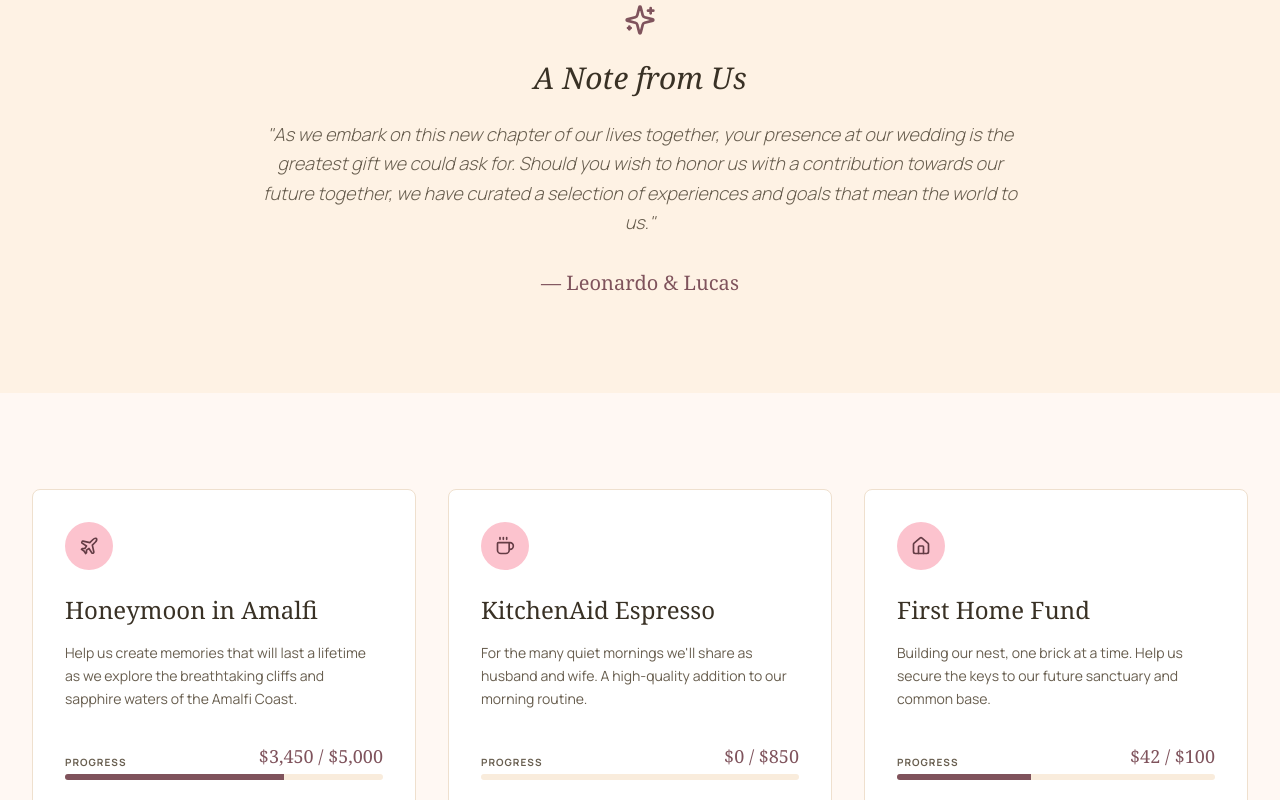
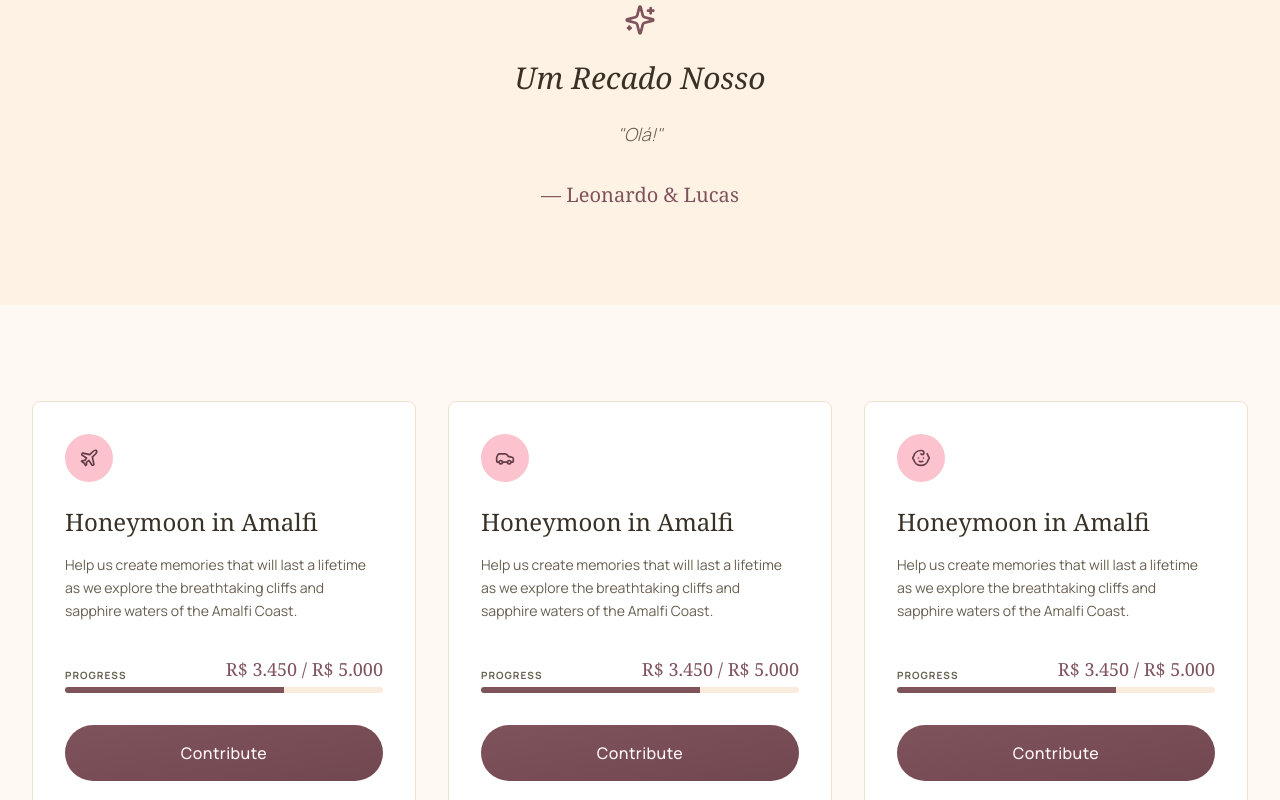
Before and after one commit to zuinl/wedding-little-cow, a Vue app: page / in a window 1280 px wide. Shown: the part 700-1500 px from the top of the page. Built offline with nearby package versions, Linux system fonts and the light colour scheme.

Commit message:
feat: reutilização de tipagens para props

```diff
--- a/src/components/CabecalhoEvento.vue
+++ b/src/components/CabecalhoEvento.vue
@@ -1,19 +1,30 @@
-<script setup>
-    defineProps({
-        nomeNoivo1: String,
-        nomeNoivo2: String,
-        dataEvento: Date,
-        localEvento: String
-    })
+<script setup lang="ts">
+import { type Evento } from "@/types/evento";
+import { formatarData } from "@/utils/formatarData";
+
+defineProps<
+  Pick<
+    Evento,
+    "dataEvento" | "horaEvento" | "nomeNoivo1" | "nomeNoivo2" | "localEvento"
+  >
+>();
 </script>
 
 <template>
   <section class="px-8 py-16 md:py-32 max-w-7xl mx-auto text-center">
-        <h1 class="text-6xl md:text-9xl font-serif text-[#393125] tracking-tight mb-8">{{ nomeNoivo1 }} & {{ nomeNoivo2 }}</h1>
-        <div class="flex flex-col md:row gap-8 justify-center items-center text-[#685e4f]">
+    <h1
+      class="text-6xl md:text-9xl font-serif text-[#393125] tracking-tight mb-8"
+    >
+      {{ nomeNoivo1 }} & {{ nomeNoivo2 }}
+    </h1>
+    <div
+      class="flex flex-col md:row gap-8 justify-center items-center text-[#685e4f]"
+    >
       <div class="flex items-center gap-3">
         <Calendar :size="24" class="text-[#7f535c]" />
-                <span class="font-serif italic text-2xl">{{ dataEvento.toLocaleDateString('pt-BR', {'dateStyle': 'full'}) }}</span>
+        <span class="font-serif italic text-2xl">{{
+          formatarData(dataEvento)
+        }}</span>
       </div>
       <div class="flex items-center gap-3">
         <MapPin :size="24" class="text-[#7f535c]" />
--- a/src/components/ObjetivoPublico.vue
+++ b/src/components/ObjetivoPublico.vue
@@ -1,29 +1,14 @@
 <script setup lang="ts">
 import { ref } from 'vue'
 import ModalContribuicao from './ModalContribuicao.vue'
+import { type Objetivo } from '@/types/objetivo'
+import { ICONES } from '@/constants/icones';
+import { formatarMoeda } from '@/utils/formatarMoeda';
+import { calcularLarguraProgresso } from '@/utils/calcularLarguraProgresso';
 
-defineProps<{
-    id: number,
-    titulo: string,
-    descricao: string,
-    icone: Object,
-    objetivo: number,
-    atual: number,
-}>()
+defineProps<Objetivo>()
 
 const isModalOpen = ref(false)
-
-const formatarMoeda = (valor: number) => {
-  return new Intl.NumberFormat('en-US', {
-    style: 'currency',
-    currency: 'USD',
-    maximumFractionDigits: 0
-  }).format(valor);
-};
-
-const obterLarguraProgresso = (item: any) => {
-  return `${(item.atual / item.objetivo) * 100}%`;
-};
 
 const abrirModal = () => {
   isModalOpen.value = true
@@ -32,12 +17,13 @@ const abrirModal = () => {
 const fecharModal = () => {
   isModalOpen.value = false
 }
+
 </script>
 
 <template>
     <div class="bg-white rounded-lg p-8 flex flex-col h-full border border-[#efe0ce] hover:bg-[#efe0ce]/10 transition-colors duration-500">
         <div class="w-12 h-12 rounded-full bg-[#fcc3ce] flex items-center justify-center text-[#643c45] mb-6">
-            <component :is="icone" :size="20" />
+            <component :is="ICONES[icone]" :size="20" />
         </div>
 
         <h4 class="text-2xl font-serif mb-4">{{ titulo }}</h4>
@@ -49,13 +35,13 @@ const fecharModal = () => {
                     Progress
                 </span>
                 <span class="font-serif text-lg text-[#7f535c]">
-                    {{ formatarMoeda(atual) }} / {{ formatarMoeda(objetivo) }}
+                    {{ formatarMoeda(atual) }} / {{ formatarMoeda(meta) }}
                 </span>
             </div>
 
             <div class="h-1.5 w-full bg-[#f9ecdc] rounded-full overflow-hidden">
                 <div class="h-full bg-[#7f535c] transition-all duration-1000 ease-out"
-                    :style="{ width: obterLarguraProgresso({ atual, objetivo }) }">
+                    :style="{ width: calcularLarguraProgresso(atual, meta) }">
                 </div>
             </div>
 
--- a/src/components/Rodape.vue
+++ b/src/components/Rodape.vue
@@ -1,9 +1,8 @@
 <script setup lang="ts">
+import type { Evento } from '@/types/evento';
 
-defineProps({
-    nomeNoivo1: String,
-    nomeNoivo2: String,
-})
+
+defineProps<Pick<Evento, 'nomeNoivo1' | 'nomeNoivo2'>>()
 </script>
 
 <template>
--- a/src/components/SaudacaoEvento.vue
+++ b/src/components/SaudacaoEvento.vue
@@ -1,18 +1,15 @@
 <script setup lang="ts">
+import type { Evento } from "@/types/evento";
 import { Sparkles } from "@lucide/vue"
 
-defineProps({
-    nomeNoivo1: String,
-    nomeNoivo2: String,
-    saudacao: String,
-})
+defineProps<Pick<Evento, 'nomeNoivo1' | 'nomeNoivo2' | 'saudacao'>>()
 </script>
 
 <template>
     <section class="bg-[#fef2e4] py-24 px-8">
         <div class="max-w-3xl mx-auto text-center">
             <Sparkles :size="32" class="text-[#7f535c] mb-6 inline-block" />
-            <h2 class="text-3xl font-serif italic mb-6">A Note from Us</h2>
+            <h2 class="text-3xl font-serif italic mb-6">Um Recado Nosso</h2>
             <p class="text-lg leading-relaxed text-[#685e4f] font-light italic">
                 "{{ saudacao }}"
             </p>
--- /dev/null
+++ b/src/constants/icones.ts
@@ -0,0 +1,25 @@
+import type { IconeObjetivo } from "@/types/objetivo";
+import {
+  Baby,
+  Bed,
+  Car,
+  Goal,
+  Home,
+  Plane,
+  Shirt,
+  TreePine,
+  Utensils,
+  type LucideIcon,
+} from "@lucide/vue";
+
+export const ICONES: { [K in keyof typeof IconeObjetivo]: LucideIcon } = {
+  CAMA: Bed,
+  CASA: Home,
+  COZINHA: Utensils,
+  CRIANCA: Baby,
+  OUTROS: Goal,
+  PASSEIO: TreePine,
+  ROUPAS: Shirt,
+  TRANSPORTE: Car,
+  VIAGEM: Plane,
+};
--- /dev/null
+++ b/src/mocks/evento.json
@@ -0,0 +1,10 @@
+{
+    "id": 1,
+    "nomeNoivo1": "Leonardo",
+    "nomeNoivo2": "Lucas",
+    "dataEvento": "2026-06-10",
+    "localEvento": "Pizza do Conde - Av. Francisco Barreto Leme, 1043, Vila São Geraldo, Taubaté",
+    "horaEvento": "19:30",
+    "saudacao": "Olá!",
+    "senha": "1234"
+}
--- /dev/null
+++ b/src/mocks/objetivos.json
@@ -0,0 +1,29 @@
+[
+  {
+    "id": 1,
+    "titulo": "Honeymoon in Amalfi",
+    "descricao": "Help us create memories that will last a lifetime as we explore the breathtaking cliffs and sapphire waters of the Amalfi Coast.",
+    "icone": "VIAGEM",
+    "meta": 5000,
+    "atual": 3450,
+    "chavePix": "some"
+  },
+  {
+    "id": 2,
+    "titulo": "Honeymoon in Amalfi",
+    "descricao": "Help us create memories that will last a lifetime as we explore the breathtaking cliffs and sapphire waters of the Amalfi Coast.",
+    "icone": "TRANSPORTE",
+    "meta": 5000,
+    "atual": 3450,
+    "chavePix": "some"
+  },
+  {
+    "id": 3,
+    "titulo": "Honeymoon in Amalfi",
+    "descricao": "Help us create memories that will last a lifetime as we explore the breathtaking cliffs and sapphire waters of the Amalfi Coast.",
+    "icone": "CRIANCA",
+    "meta": 5000,
+    "atual": 3450,
+    "chavePix": "some"
+  }
+]
--- a/src/pages/Home.vue
+++ b/src/pages/Home.vue
@@ -1,65 +1,29 @@
 <script setup lang="ts">
-import { ref } from 'vue';
-import {
-  Plane,
-  Coffee,
-  Home,
-  Wine
-} from '@lucide/vue';
-import Cabecalho from '@/components/Cabecalho.vue';
-import CabecalhoEvento from '@/components/CabecalhoEvento.vue';
-import Rodape from '@/components/Rodape.vue';
-import SaudacaoEvento from '@/components/SaudacaoEvento.vue';
-import ObjetivoPublico from '@/components/ObjetivoPublico.vue';
+import Cabecalho from "@/components/Cabecalho.vue";
+import CabecalhoEvento from "@/components/CabecalhoEvento.vue";
+import Rodape from "@/components/Rodape.vue";
+import SaudacaoEvento from "@/components/SaudacaoEvento.vue";
+import ObjetivoPublico from "@/components/ObjetivoPublico.vue";
+import objetivosPublicos from "@/mocks/objetivos.json";
+import evento from "@/mocks/evento.json";
+import { type IconeObjetivo } from "@/types/objetivo";
 
-const objetivosPublicos = ref([
-  {
-    id: 1,
-    titulo: 'Honeymoon in Amalfi',
-    descricao: 'Help us create memories that will last a lifetime as we explore the breathtaking cliffs and sapphire waters of the Amalfi Coast.',
-    icone: Plane,
-    objetivo: 5000,
-    atual: 3450
-  },
-  {
-    id: 2,
-    titulo: 'KitchenAid Espresso',
-    descricao: "For the many quiet mornings we'll share as husband and wife. A high-quality addition to our morning routine.",
-    icone: Coffee,
-    objetivo: 850,
-    atual: 0
-  },
-  {
-    id: 3,
-    titulo: 'First Home Fund',
-    descricao: 'Building our nest, one brick at a time. Help us secure the keys to our future sanctuary and common base.',
-    icone: Home,
-    objetivo: 100,
-    atual: 42
-  },
-  {
-    id: 4,
-    titulo: 'The Sommelier Selection',
-    descricao: 'Help us build a private cellar of Italian vintages to celebrate our future anniversaries with family and friends.',
-    icone: Wine,
-    objetivo: 185,
-    atual: 120
-  }
-]);
+type a = keyof typeof IconeObjetivo;
 </script>
 
 <template>
-  <div class="min-h-screen bg-[#fff8f3] text-[#393125] font-sans selection:bg-[#fcc3ce] selection:text-[#643c45]">
+  <div
+    class="min-h-screen bg-[#fff8f3] text-[#393125] font-sans selection:bg-[#fcc3ce] selection:text-[#643c45]"
+  >
     <Cabecalho nome-noivo1="Leonardo" nome-noivo2="Lucas" tipo="home" />
 
     <main class="pt-24">
-      <CabecalhoEvento nome-noivo1="Leonardo" nome-noivo2="Lucas" :data-evento="new Date('2026-06-10')"
-        local-evento="Pizza do Conde" />
+      <CabecalhoEvento
+        v-bind="evento"
+      />
 
       <SaudacaoEvento
-        nome-noivo1="Leonardo"
-        nome-noivo2="Lucas"
-        saudacao="As we embark on this new chapter of our lives together, your presence at our wedding is the greatest gift we could ask for. Should you wish to honor us with a contribution towards our future together, we have curated a selection of experiences and goals that mean the world to us."
+        v-bind="evento"
       />
 
       <section class="px-8 py-24 max-w-7xl mx-auto">
@@ -67,17 +31,13 @@ const objetivosPublicos = ref([
           <ObjetivoPublico
             v-for="item in objetivosPublicos"
             :key="item.id"
-            :id="item.id"
-            :titulo="item.titulo"
-            :descricao="item.descricao"
-            :icone="item.icone"
-            :objetivo="item.objetivo"
-            :atual="item.atual"
+            v-bind="item"
+            :icone="`${item.icone as a}`"
           />
         </div>
       </section>
     </main>
 
-    <Rodape />
+    <Rodape v-bind="evento" />
   </div>
 </template>
--- a/src/types/objetivo.ts
+++ b/src/types/objetivo.ts
@@ -22,7 +22,7 @@ export interface Objetivo {
   /**
    * Identificador do ícone do objetivo
    */
-  icone: IconeObjetivo;
+  icone: keyof typeof IconeObjetivo;
   /**
    * Chave Pix para contribuição. Recomendado uso de chave aleatória.
    */
--- /dev/null
+++ b/src/utils/calcularLarguraProgresso.ts
@@ -0,0 +1,3 @@
+export const calcularLarguraProgresso = (atual: number, meta: number) => {
+  return `${(atual / meta) * 100}%`;
+};
--- /dev/null
+++ b/src/utils/formatarData.ts
@@ -0,0 +1,2 @@
+export const formatarData = (data: string): string =>
+  new Date(data).toLocaleDateString("pt-BR", { dateStyle: "full" });
--- /dev/null
+++ b/src/utils/formatarMoeda.ts
@@ -0,0 +1,7 @@
+export const formatarMoeda = (valor: number) => {
+  return new Intl.NumberFormat('pt-BR', {
+    style: 'currency',
+    currency: 'BRL',
+    maximumFractionDigits: 0
+  }).format(valor);
+};
```
Lines whose indentation alone changed are shown as unchanged.
